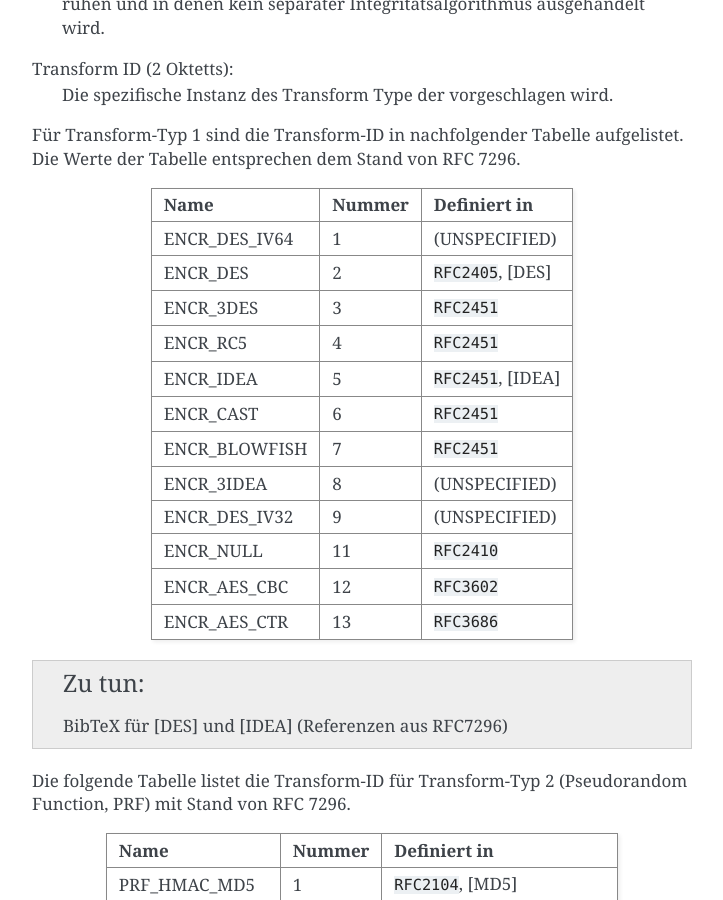
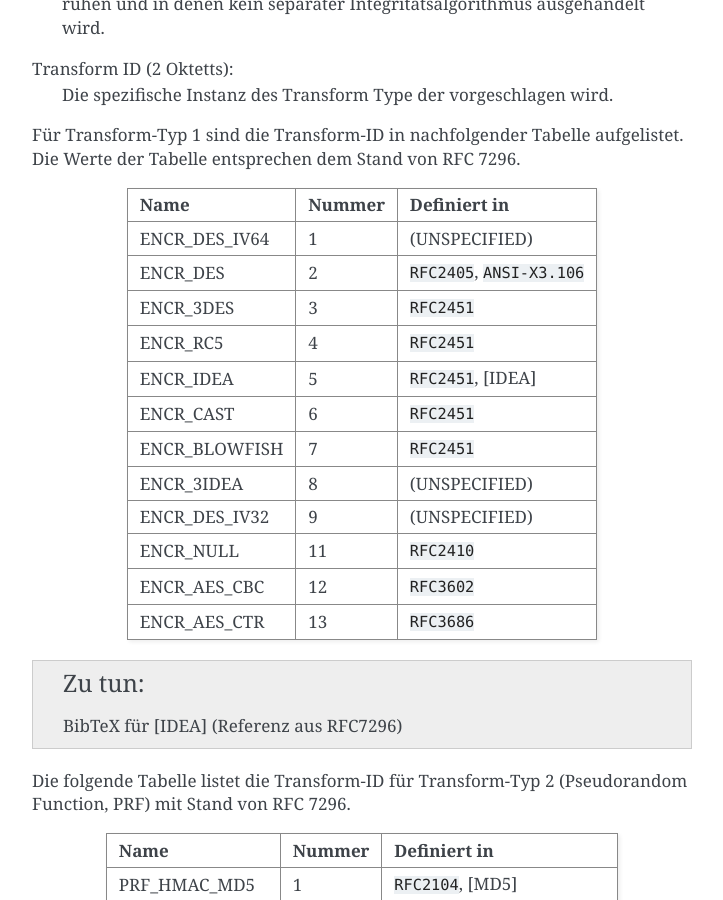
Before and after one commit to matwei-books/Fehlersuche-bei-IPsec-VPN-mit-IKEv2, a Sphinx documentation site: the page built from source/anhang/datagram-header.rst, in a window 1280 px wide and 900 px high, scrolled down 8385 px. Shown: the whole window, without its empty margins (388-1111 px from the left). Built offline with Sphinx 7.4.7, drawn with Linux system fonts in a browser that asks for light colours; cross-references to code outside the pages are shown as plain code.

Commit message:
BibTeX-Referenz für ANSI-X3.106

```diff
--- a/source/anhang/datagram-header.rst
+++ b/source/anhang/datagram-header.rst
@@ -343,7 +343,7 @@ aufgelistet.  Die Werte der Tabelle entsprechen dem Stand von RFC 7296.
 Name           Nummer Definiert in
 ============== ====== =============================
 ENCR_DES_IV64  1      (UNSPECIFIED)
-ENCR_DES       2      :cite:`RFC2405`, [DES]
+ENCR_DES       2      :cite:`RFC2405`, :cite:`ANSI-X3.106`
 ENCR_3DES      3      :cite:`RFC2451`
 ENCR_RC5       4      :cite:`RFC2451`
 ENCR_IDEA      5      :cite:`RFC2451`, [IDEA]
@@ -356,7 +356,7 @@ ENCR_AES_CBC   12     :cite:`RFC3602`
 ENCR_AES_CTR   13     :cite:`RFC3686`
 ============== ====== =============================
 
-.. todo:: BibTeX für [DES] und [IDEA] (Referenzen aus RFC7296)
+.. todo:: BibTeX für [IDEA] (Referenz aus RFC7296)
 
 Die folgende Tabelle listet die Transform-ID für Transform-Typ 2
 (Pseudorandom Function, PRF) mit Stand von RFC 7296.
--- a/source/anhang/troubleshoot-ipsec.bib
+++ b/source/anhang/troubleshoot-ipsec.bib
@@ -272,3 +272,10 @@
   url = {http://www.rfc-editor.org/rfc/rfc1191.txt},
   note = {\url{http://www.rfc-editor.org/rfc/rfc1191.txt}},
 }
+
+@TechReport{ANSI-X3.106,
+  author      = {American National Standards Institute},
+  title       = {American {N}ational {S}tandard for {I}nformation {S}ystems-{D}ata {L}ink {E}ncryption: {ANSI} {X}3.106},
+  institution = {American National Standards Institute},
+  year        = {1983},
+}
```
